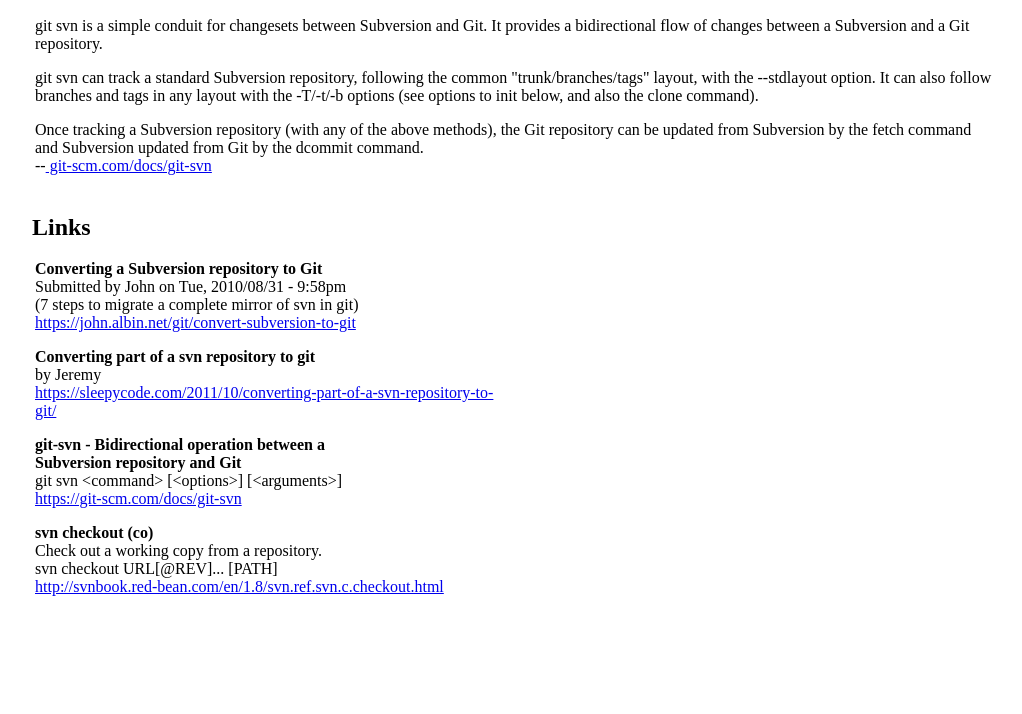
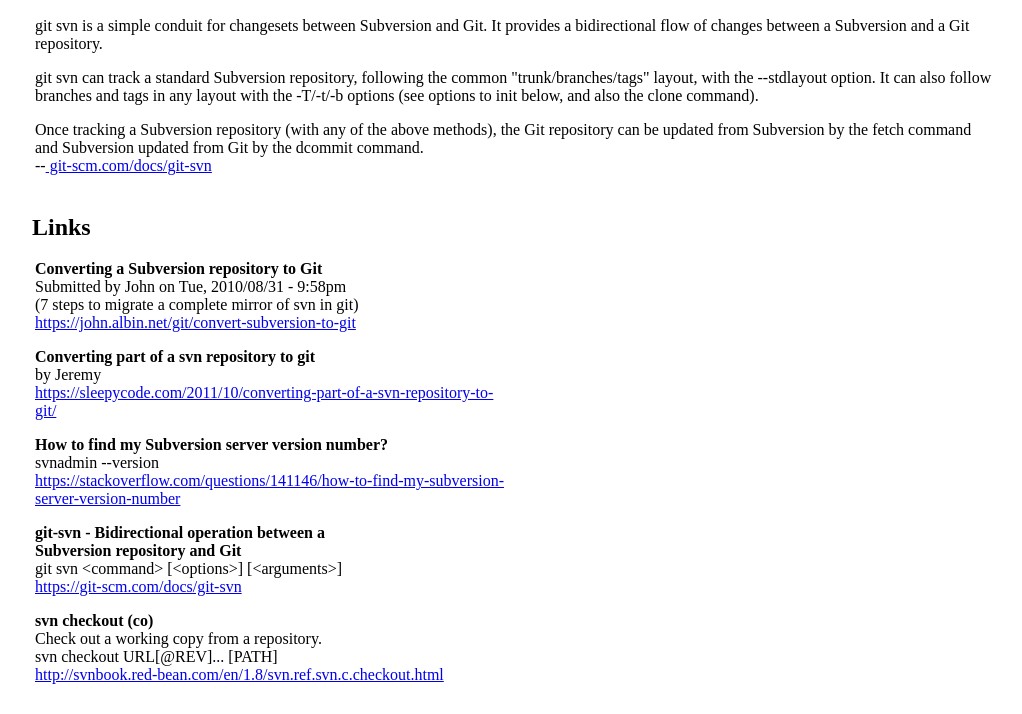
Before and after one commit to marcilr/git-svn, a plain HTML site: page index.html in a window 1280 px wide. Shown: the part 107-821 px from the top of the page, without its empty margins (29-1051 px from the left). Before the commit the page ends 800 px from the top, so only its background shows below. Drawn offline with Linux system fonts and the light colour scheme.

Commit message:
Updated links

```diff
--- a/index.html
+++ b/index.html
@@ -102,6 +102,14 @@
   <a href="https://sleepycode.com/2011/10/converting-part-of-a-svn-repository-to-git/">https://sleepycode.com/2011/10/converting-part-of-a-svn-repository-to-git/</a>
 </p>
 
+<!-- === Subversion server version number ? === -->
+<p>
+  <b>How to find my Subversion server version number?</b><br>
+  svnadmin --version<br>
+  <a href="https://stackoverflow.com/questions/141146/how-to-find-my-subversion-server-version-number">
+  https://stackoverflow.com/questions/141146/how-to-find-my-subversion-server-version-number</a>
+</p>
+
 <!-- ====================== git-svn ===================== -->
 <p>
   <b>git-svn - Bidirectional operation between a<br>
```
